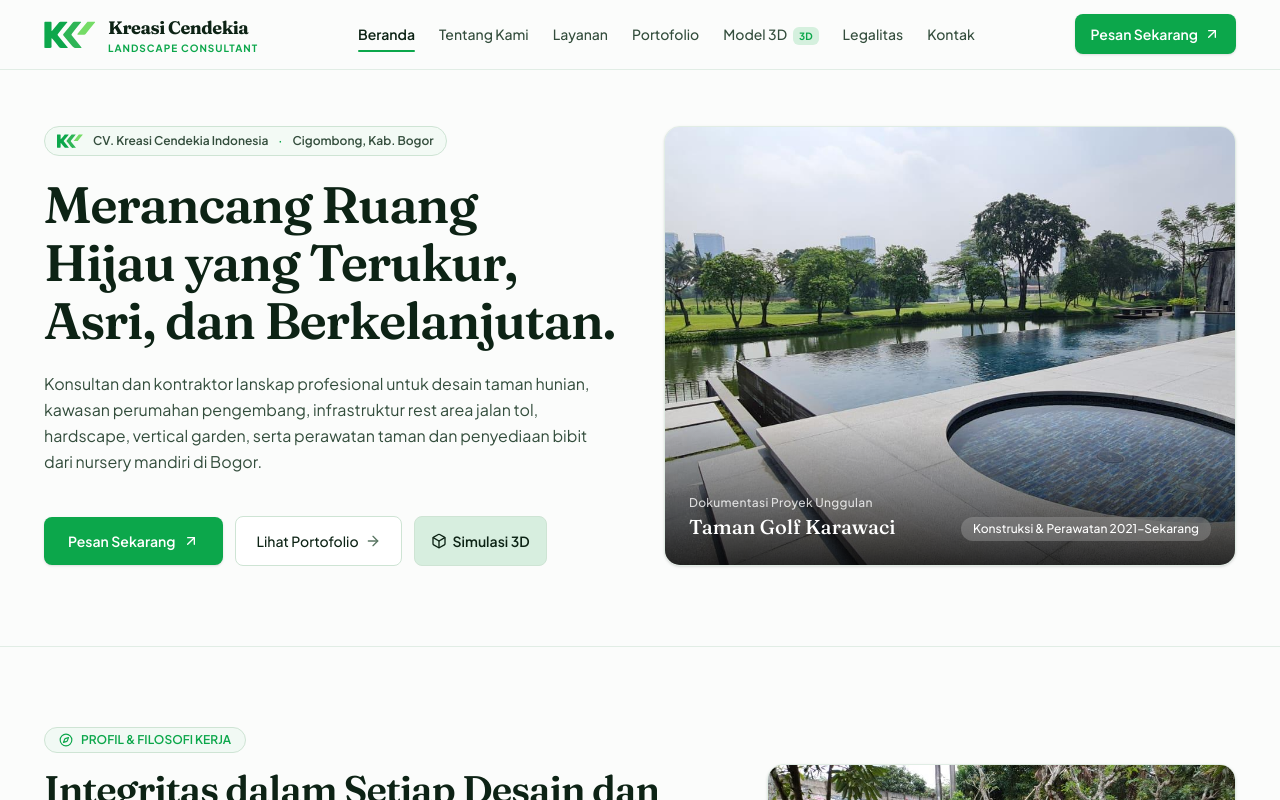
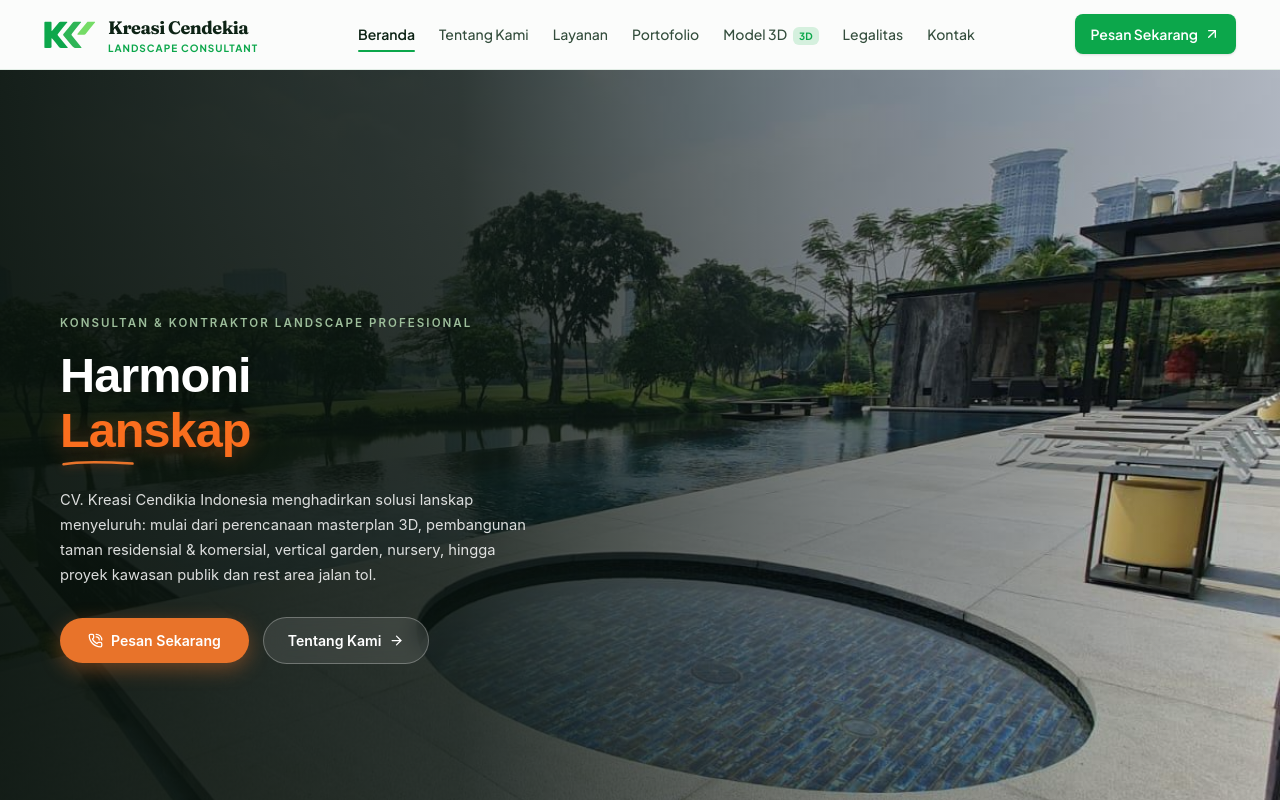
Before and after one commit to aprilocikal/kreasi_cendikia, a React (Vite) app: page / in a window 1280 px wide. Shown: the top 800 px of the page. Built offline with nearby package versions, Linux system fonts and the light colour scheme.

Commit message:
feat(hero): use authentic Taman Golf Karawaci project photo as full background with compact Poppins typography

```diff
--- a/src/components/Hero.css
+++ b/src/components/Hero.css
@@ -2,25 +2,25 @@
   position: relative;
   min-height: 100vh;
   background-size: cover;
-  background-position: right center;
+  background-position: center right;
   background-repeat: no-repeat;
   display: flex;
   align-items: center;
   overflow: hidden;
-  padding-top: 90px;
+  padding-top: 100px;
   padding-bottom: 60px;
 }
 
-/* Gradient overlay: Dark on the left for text readability, blending to reveal the hero image on the right */
+/* Gradient overlay: Dark cinematic on the left for text readability, smoothly revealing the real background photo on the right */
 .hero-dark-overlay {
   position: absolute;
   inset: 0;
   background: linear-gradient(
     to right,
-    rgba(10, 20, 14, 0.94) 0%,
-    rgba(10, 20, 14, 0.88) 42%,
-    rgba(10, 20, 14, 0.52) 72%,
-    rgba(10, 20, 14, 0.22) 100%
+    rgba(8, 18, 12, 0.94) 0%,
+    rgba(8, 18, 12, 0.82) 36%,
+    rgba(8, 18, 12, 0.42) 65%,
+    rgba(8, 18, 12, 0.08) 100%
   );
   z-index: 1;
 }
@@ -35,35 +35,35 @@
 }
 
 .hero-text-content {
-  max-width: 620px;
+  max-width: 520px;
 }
 
 /* Eyebrow Tag like Setinggi Langit */
 .hero-eyebrow-tag {
   font-family: 'Poppins', 'Inter', sans-serif;
-  font-size: 0.78rem;
+  font-size: 0.72rem;
   font-weight: 600;
-  letter-spacing: 0.16em;
+  letter-spacing: 0.18em;
   color: #9DBE9B;
   text-transform: uppercase;
-  margin-bottom: 20px;
+  margin-bottom: 16px;
 }
 
-/* Giant Headline with Poppins like Setinggi Langit */
+/* Headline in Poppins - Compact & Refined like Setinggi Langit */
 .hero-giant-title {
   display: flex;
   flex-direction: column;
   font-family: 'Poppins', sans-serif;
-  font-size: clamp(3.2rem, 6.4vw, 5.5rem);
+  font-size: clamp(2.2rem, 3.8vw, 3.4rem);
   font-weight: 800;
-  line-height: 1.06;
-  letter-spacing: -0.025em;
-  margin-bottom: 24px;
+  line-height: 1.12;
+  letter-spacing: -0.02em;
+  margin-bottom: 20px;
 }
 
 .title-line-white {
   color: #FFFFFF;
-  text-shadow: 0 4px 24px rgba(0, 0, 0, 0.35);
+  text-shadow: 0 4px 20px rgba(0, 0, 0, 0.4);
 }
 
 .title-line-orange-wrap {
@@ -76,59 +76,59 @@
 
 .title-line-orange {
   color: #FA6E1E;
-  text-shadow: 0 4px 24px rgba(232, 115, 42, 0.35);
+  text-shadow: 0 4px 20px rgba(232, 115, 42, 0.35);
 }
 
 /* Subtle Curved Underline Accent like Setinggi Langit */
 .hero-brush-stroke {
-  width: 96px;
+  width: 72px;
   height: auto;
-  margin-top: 2px;
+  margin-top: 3px;
   margin-left: 2px;
   display: block;
-  filter: drop-shadow(0 2px 6px rgba(232, 115, 42, 0.35));
+  filter: drop-shadow(0 2px 5px rgba(232, 115, 42, 0.35));
 }
 
-/* Subtitle Description */
+/* Subtitle Description - Compact & Clean Font */
 .hero-description {
   font-family: 'Inter', sans-serif;
-  font-size: 1.05rem;
-  line-height: 1.8;
-  color: rgba(255, 255, 255, 0.88);
-  margin-bottom: 34px;
-  max-width: 530px;
+  font-size: 0.92rem;
+  line-height: 1.72;
+  color: rgba(255, 255, 255, 0.85);
+  margin-bottom: 28px;
+  max-width: 480px;
 }
 
 /* Action Buttons Row */
 .hero-buttons-row {
   display: flex;
   align-items: center;
-  gap: 16px;
+  gap: 14px;
   flex-wrap: wrap;
 }
 
-/* Primary Orange Button like Setinggi Langit */
+/* Primary Orange Pill Button like Setinggi Langit */
 .hero-btn-orange {
   display: inline-flex;
   align-items: center;
   justify-content: center;
-  gap: 10px;
+  gap: 8px;
   background: #E8732A;
   color: #FFFFFF;
   border-radius: 999px;
-  padding: 14px 32px;
+  padding: 12px 28px;
   font-family: 'Poppins', 'Inter', sans-serif;
-  font-size: 0.95rem;
+  font-size: 0.88rem;
   font-weight: 600;
   text-decoration: none;
-  box-shadow: 0 8px 24px rgba(232, 115, 42, 0.45);
+  box-shadow: 0 6px 20px rgba(232, 115, 42, 0.4);
   transition: all 0.25s ease;
 }
 
 .hero-btn-orange:hover {
   background: #D8631A;
   transform: translateY(-2px);
-  box-shadow: 0 12px 30px rgba(232, 115, 42, 0.55);
+  box-shadow: 0 10px 26px rgba(232, 115, 42, 0.5);
 }
 
 /* Translucent Pill Button like Setinggi Langit */
@@ -136,24 +136,25 @@
   display: inline-flex;
   align-items: center;
   justify-content: center;
-  gap: 10px;
+  gap: 8px;
   background: rgba(255, 255, 255, 0.1);
   backdrop-filter: blur(10px);
   -webkit-backdrop-filter: blur(10px);
-  border: 1.5px solid rgba(255, 255, 255, 0.3);
+  border: 1.5px solid rgba(255, 255, 255, 0.28);
   color: #FFFFFF;
   border-radius: 999px;
-  padding: 14px 28px;
+  padding: 12px 24px;
   font-family: 'Poppins', 'Inter', sans-serif;
-  font-size: 0.95rem;
+  font-size: 0.88rem;
   font-weight: 600;
   cursor: pointer;
   transition: all 0.25s ease;
+  text-decoration: none;
 }
 
 .hero-btn-translucent:hover {
-  background: rgba(255, 255, 255, 0.22);
-  border-color: rgba(255, 255, 255, 0.55);
+  background: rgba(255, 255, 255, 0.2);
+  border-color: rgba(255, 255, 255, 0.5);
   transform: translateY(-2px);
 }
 
@@ -163,15 +164,15 @@
     padding-top: 100px;
   }
   .hero-dark-overlay {
-    background: rgba(10, 20, 14, 0.9);
+    background: rgba(8, 18, 12, 0.9);
   }
   .hero-inner-container {
     padding: 0 24px;
   }
   .hero-giant-title {
-    font-size: 3rem;
+    font-size: 2.3rem;
   }
   .hero-brush-stroke {
-    width: 80px;
+    width: 64px;
   }
 }
--- a/src/components/Hero.jsx
+++ b/src/components/Hero.jsx
@@ -17,7 +17,7 @@ export default function Hero() {
             KONSULTAN &amp; KONTRAKTOR LANDSCAPE PROFESIONAL
           </p>
 
-          {/* Giant Display Headline in Poppins like Setinggi Langit */}
+          {/* Display Headline in Poppins like Setinggi Langit */}
           <h1 className="hero-giant-title">
             <span className="title-line-white">Harmoni</span>
             <span className="title-line-orange-wrap">
@@ -25,21 +25,21 @@ export default function Hero() {
               {/* Subtle curved underline accent like Setinggi Langit */}
               <svg
                 className="hero-brush-stroke"
-                viewBox="0 0 130 12"
+                viewBox="0 0 100 10"
                 fill="none"
                 xmlns="http://www.w3.org/2000/svg"
               >
                 <path
-                  d="M2 7C25 3 68 3 126 6"
+                  d="M2 6C20 2.5 55 2.5 98 5"
                   stroke="#E8732A"
-                  strokeWidth="4.5"
+                  strokeWidth="3.5"
                   strokeLinecap="round"
                 />
               </svg>
             </span>
           </h1>
 
-          {/* Subtitle Description */}
+          {/* Subtitle Description - Compact & Clean Font */}
           <p className="hero-description">
             CV. Kreasi Cendikia Indonesia menghadirkan solusi lanskap menyeluruh:
             mulai dari perencanaan masterplan 3D, pembangunan taman residensial &amp;
@@ -55,7 +55,7 @@ export default function Hero() {
               rel="noopener noreferrer"
               className="hero-btn-orange"
             >
-              <PhoneCall size={16} />
+              <PhoneCall size={15} />
               <span>Pesan Sekarang</span>
             </a>
 
@@ -64,7 +64,7 @@ export default function Hero() {
               className="hero-btn-translucent"
             >
               <span>Tentang Kami</span>
-              <ArrowRight size={16} />
+              <ArrowRight size={15} />
             </Link>
           </div>
         </div>
--- a/src/pages/Home.jsx
+++ b/src/pages/Home.jsx
@@ -12,7 +12,7 @@ import {
   Sparkles,
   Trees,
 } from "lucide-react";
-import HeroSection from "../components/HeroSection";
+import Hero from "../components/Hero";
 import ResilientImage from "../components/ResilientImage";
 import { COMPANY_PROFILE, SERVICES, GALLERY_ITEMS, buildWhatsAppUrl } from "../data/kciData";
 
@@ -22,8 +22,8 @@ export default function Home() {
 
   return (
     <div className="home-portal-container bg-[var(--bg-canvas)]">
-      {/* 1. Hero Section: Display Headline, Karawaci Photography, & 4-column KPI Strip */}
-      <HeroSection />
+      {/* 1. Hero Section: Full Background Photo, Compact Poppins Typography like Setinggi Langit */}
+      <Hero />
 
       {/* 2. Cuplikan Profil & Integritas Kerja -> Menuju /tentang-kami */}
       <section className="border-t border-[var(--border-warm)] bg-[var(--bg-canvas)] py-16 lg:py-20">
--- a/vite.config.js
+++ b/vite.config.js
@@ -6,6 +6,7 @@ import { defineConfig } from 'vite'
 export default defineConfig({
   plugins: [react(), tailwindcss()],
   server: {
-    port: 3000,
+    port: 5173,
+    host: true,
   },
 })
```
Also changed, not shown: src/assets/hero-bg.jpg, src/assets/hero-landscape-new.jpg (added).
